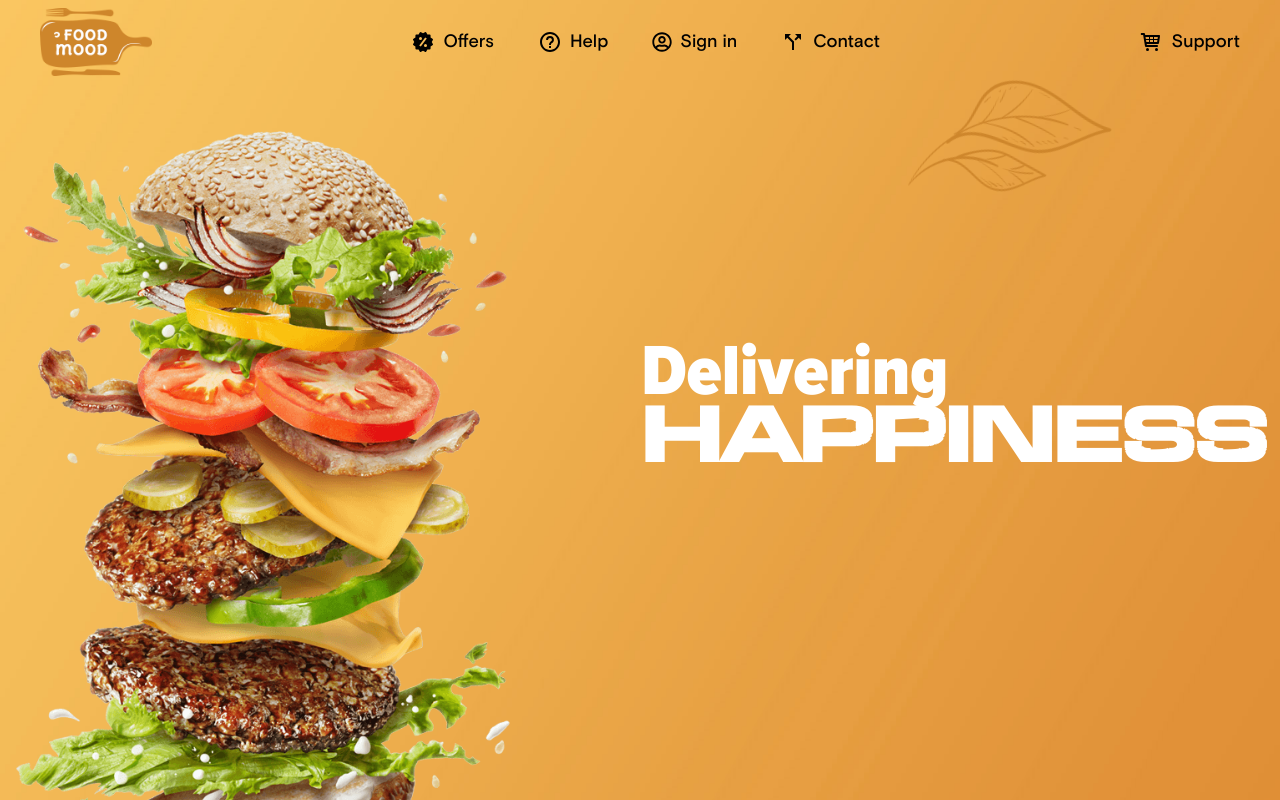
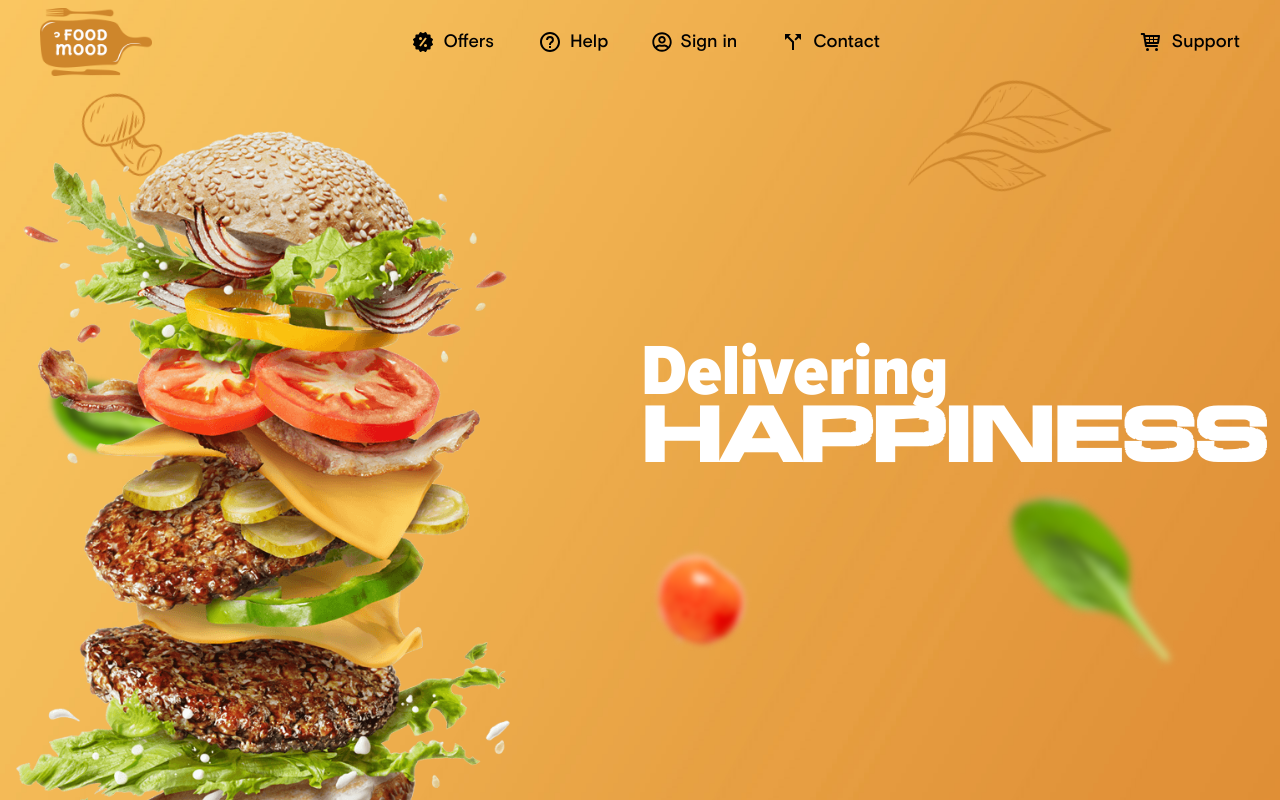
Before and after one commit to Ayu85/Food-Mood, a React (Vite) app in the folder Food-Mood/: page / in a window 1280 px wide. Shown: the top 800 px of the page. Built offline with nearby package versions, Linux system fonts and the light colour scheme.

Commit message:
all icons animated

```diff
--- a/Food-Mood/src/components/Hero.jsx
+++ b/Food-Mood/src/components/Hero.jsx
@@ -1,11 +1,19 @@
 import heroBg from '../assets/food_bg-1.jpg'
 import burgerLogo from '../assets/burger-1.png'
 import leaf1 from '../assets/leaf-1.png'
+import leaf2 from '../assets/leaf_2.png'
+import leaf3 from '../assets/leaf_3.png'
+import mushroom from '../assets/mushroom.png'
+import tomato from '../assets/tomato_2.png'
 const Hero = () => {
     return (
         <div className="h-[140vh] relative">
             <img src={heroBg} alt="" className='h-full absolute' />
             <img src={leaf1} alt="" className='right-44 top-20 absolute rotator' />
+            <img src={mushroom} alt="" className='left-20 top-24 absolute rotator' />
+            <img src={leaf2} alt="" className='right-20 top-[500px] absolute rotator' />
+            <img src={leaf3} alt="" className='left-10 top-96 absolute rotator' />
+            <img src={tomato} alt="" className='left-[650px] top-[550px] absolute rotator' />
             <div className='absolute h-full w-full flex justify-center gap-32 items-start mt-32'>
                 <div>
                     <img src={burgerLogo} alt="logo" className='w-[500px]' />
```
